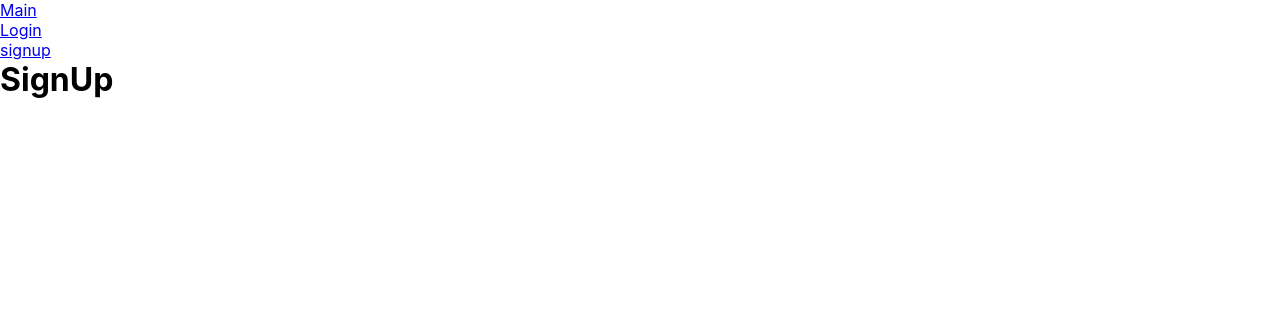
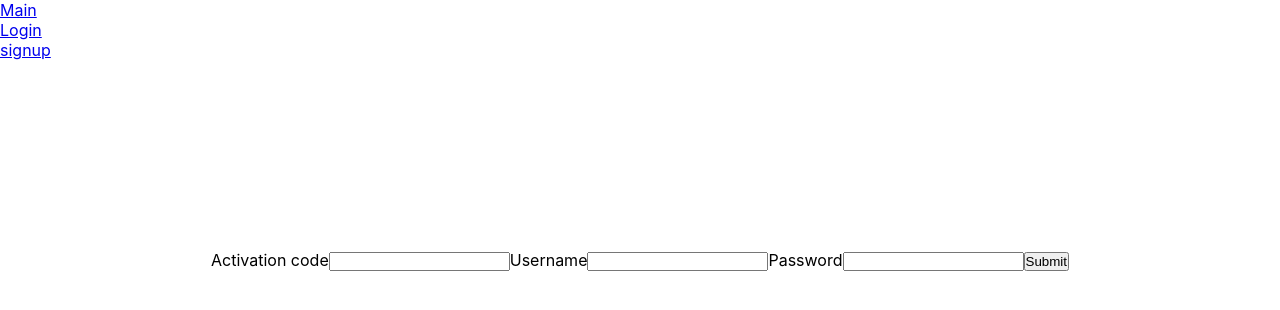
Before and after one commit to K123AsJ0k1/BHDCW, a React (Create React App) app in the folder frontend/: page /signup in a window 1280 px wide. Shown: the top 310 px of the page. Built offline with nearby package versions, Linux system fonts and the light colour scheme.

Commit message:
Basic page structure

```diff
--- a/frontend/src/App.css
+++ b/frontend/src/App.css
@@ -23,5 +23,4 @@ html {
   justify-content: center;
   align-items: center;
   height:50vh;
-
 }
--- a/frontend/src/App.js
+++ b/frontend/src/App.js
@@ -7,7 +7,6 @@ import Welcome from "./pages/Welcome"
 import Main from "./pages/Main"
 import Login from "./pages/Login"
 import SignUp from "./pages/SignUp"
-
 
 function App() {
   return (
--- a/frontend/src/pages/Main.js
+++ b/frontend/src/pages/Main.js
@@ -1,4 +1,5 @@
 const Main = () => {
+
     return <h1>Main</h1>;
 };
 
--- a/frontend/src/pages/SignUp.js
+++ b/frontend/src/pages/SignUp.js
@@ -1,5 +1,89 @@
+import React from 'react';
+import { useFormik } from 'formik';
+import '../App.css';
+import axios from 'axios'
+const BACKEND_URL = 'http://127.0.0.1:5000/'
+
+const validate = values => {
+    const errors = {};
+
+    if (!values.codes) {
+        errors.codes = 'Required';
+    } else if (values.codes.length < 29) {
+        errors.codes = 'Must be 29 characters or more';
+    }
+
+    if (!values.username) {
+        errors.username = 'Required';
+    } else if (values.username.length < 5) {
+        errors.username = 'Must be 5 characters or more';
+    }
+
+    if (!values.password) {
+        errors.password = 'Required';
+    } else if (values.password.length < 8) {
+        errors.password = 'Must be 8 characters or more';
+    }
+
+    return errors;
+};
+
+const activateUser = async () => {
+    let res = await axios.post(BACKEND_URL + '/activate_user')
+    console.log(res.data)
+}
+
+
 const SignUp = () => {
-    return <h1>SignUp</h1>;
+    const formik = useFormik({
+        initialValues: {
+            code: '',
+            username: '',
+            password: ''
+        },
+        onSubmit: values => {
+            //alert(JSON.stringify(values,null,2));
+            let res = axios.post(BACKEND_URL + 'activate_user', values)
+            console.log(res.data)
+        },
+    });
+    return (
+        <div class="center">
+            <form onSubmit={formik.handleSubmit}>
+                <label htmlFor="code">Activation code</label>
+                <input
+                    id="code"
+                    name="code"
+                    type="code"
+                    onChange={formik.handleChange}
+                    value={formik.values.code}
+                />
+                {formik.errors.code ? <div>{formik.errors.code}</div> : null}
+
+                <label htmlFor="username">Username</label>
+                <input
+                    id="username"
+                    name="username"
+                    type="username"
+                    onChange={formik.handleChange}
+                    value={formik.values.username}
+                />
+                {formik.errors.username ? <div>{formik.errors.username}</div> : null}
+
+                <label htmlFor="password">Password</label>
+                <input
+                    id="password"
+                    name="password"
+                    type="password"
+                    onChange={formik.handleChange}
+                    value={formik.values.password}
+                />
+                {formik.errors.password ? <div>{formik.errors.password}</div> : null}
+
+                <button type="submit">Submit</button>
+            </form>
+        </div>
+    );
 };
 
 export default SignUp;
```
Also changed, not shown: 2 other files (tests, documents, lock files or other folders).
